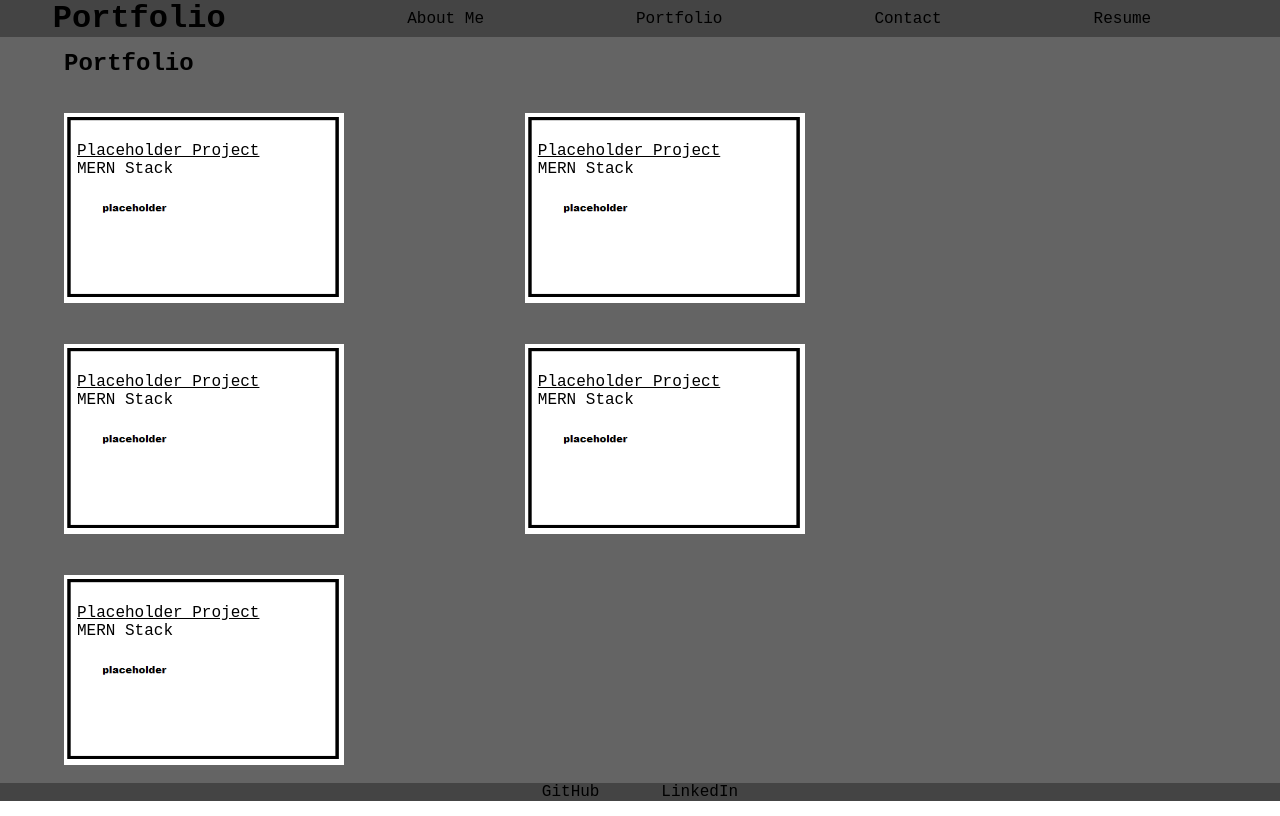
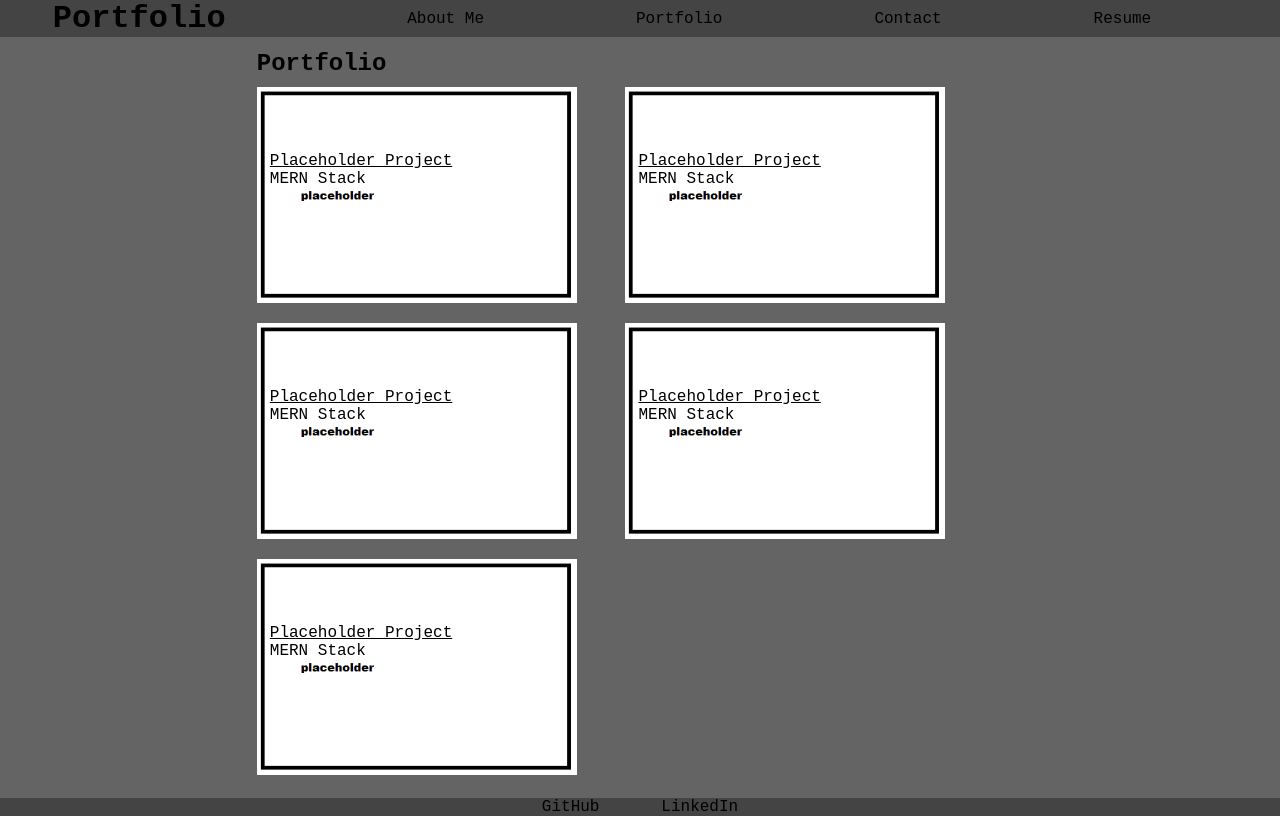
Before and after one commit to tannerkothlow/react-portfolio, a React (Create React App) app: page / in a window 1280 px wide. Both pictures are taken after a click on the item "Portfolio". Built offline with nearby package versions, Linux system fonts and the light colour scheme.

Commit message:
changed images to be background images for proper styling

```diff
--- a/src/App.css
+++ b/src/App.css
@@ -67,7 +67,12 @@ html, body, #root, .portfolio-app, .app-header {
 }
 
 .app-portfolio {
-    width: 100%;
+    width: 80%;
+    margin-left: 10%;
+}
+
+.app-portfolio h2 {
+    margin-left: 20px;
 }
 
 .app-project {
@@ -76,17 +81,29 @@ html, body, #root, .portfolio-app, .app-header {
 }
 
 .app-project-card {
+    background-size: 320px;
+    /* width: 40%; */
+    width: 320px;
+    height: 216px;
+    margin: 10px 20px;
+}
+
+.app-card-holder {
     width: 40%;
 }
 
-.app-project-card img {
+/* .app-project-card img {
     width: 280px;
-}
+} */
 
 .card-placard {
     position: relative;
     top: 65px;
     left: 13px;
+}
+
+.app-project-card:hover {
+    box-shadow: inset 0px 0px 100px 5px blue;
 }
 
 .app-contact {
--- a/src/components/Project.js
+++ b/src/components/Project.js
@@ -9,16 +9,24 @@ import React, { useState } from 'react';
 function Project (props) {
     console.log(props.projects);
 
+    function assignBackgroundImage(img) {
+        const style = {
+            backgroundImage: 'url(' + img + ')',
+            backgroundRepeat: 'no-repeat'
+        };
+        return style;
+    }
 
     return (
         <div className='app-project'>
             {props.projects.map(project => (
-                <div className='app-project-card' key={project.id}>
+                <div className='app-card-holder'>
+                <div style={assignBackgroundImage(project.image)} className='app-project-card' key={project.id}>
                     <div className='card-placard'>
                     <a href={project.url}>{project.title}</a>
                     <p>{project.tech}</p>
                     </div>
-                    <img src={project.image}></img>
+                </div>
                 </div>
             ))}
         </div>
```
